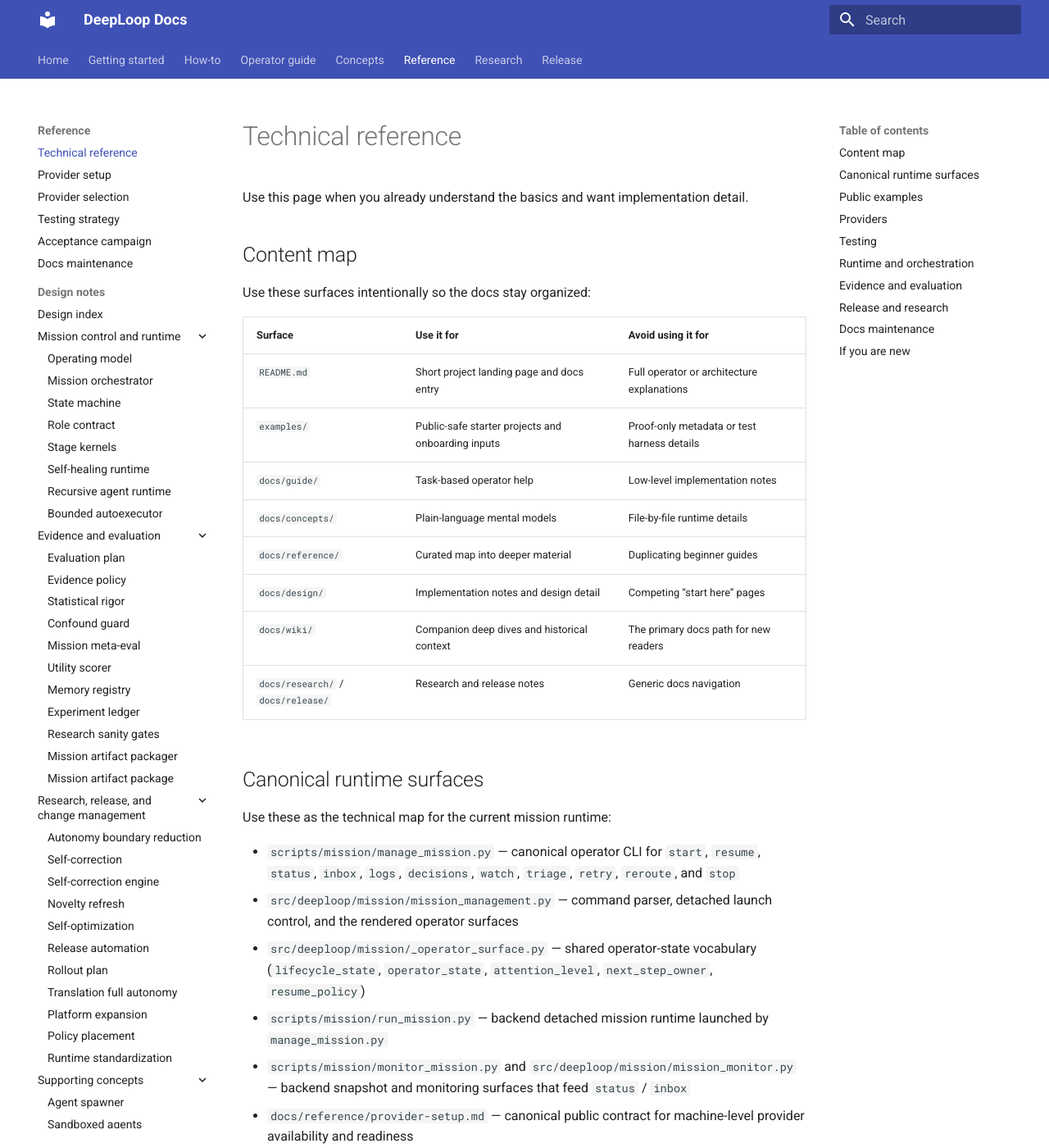
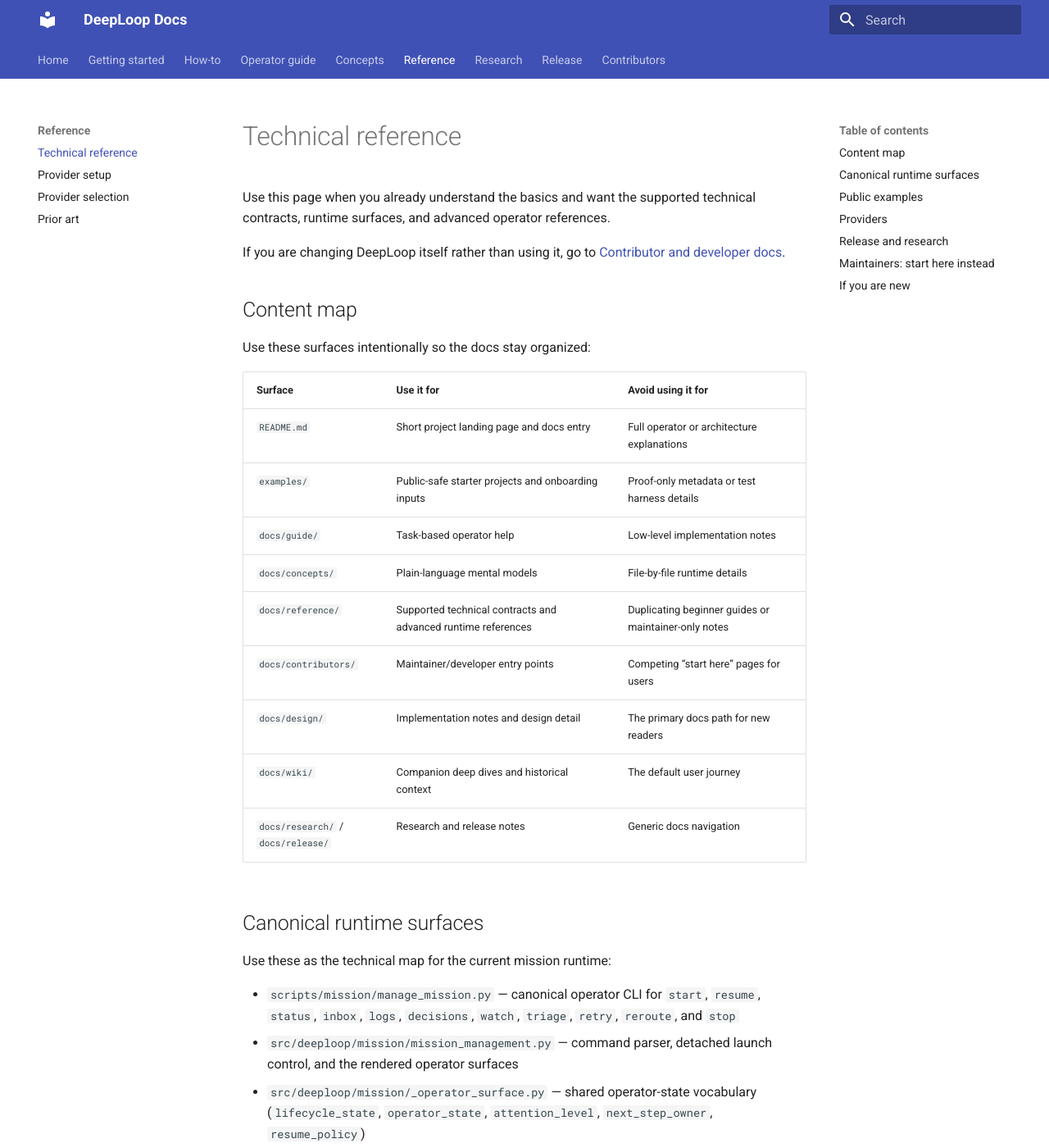
Before and after one commit to MoyYuan/DeepLoop, an MkDocs documentation site: the page built from docs/reference/index.md, in a window 1280 px wide and 1400 px high. Shown: the whole window at 82% size. Built offline with MkDocs 1.6.1 and Material for MkDocs 9.7.7, drawn with Linux system fonts in a browser that asks for light colours; some of the changed text lies outside the part shown.

Commit message:
Harden artifact paths and split contributor docs
Co-authored-by: Copilot <223556219+Copilot@users.noreply.github.com>

```diff
--- /dev/null
+++ b/docs/contributors/index.md
@@ -0,0 +1,39 @@
+# Contributors and developers
+
+This section is the maintainer-facing lane inside the docs site. Use it when
+you are extending DeepLoop, changing runtime behavior, editing contracts, or
+maintaining the documentation itself.
+
+If you are trying to **use** DeepLoop, go back to:
+
+- [Getting started](../getting-started.md)
+- [Mission operations](../guide/operator.md)
+- [Examples](../how-to/examples.md)
+- [Runtime architecture](../concepts/architecture.md)
+
+## What belongs in this lane
+
+- contributor workflow and repo expectations
+- docs maintenance guidance
+- implementation-oriented design notes
+- debugging and historical deep dives
+- testing and acceptance details for repo development
+
+## Start here
+
+1. [Docs maintenance](../reference/docs-maintenance.md) for docs ownership and placement rules
+2. [Testing strategy](../reference/testing-strategy.md) for the validation ladder
+3. [Acceptance campaign](../reference/acceptance-campaign.md) for bounded real-evidence runs
+4. [Technical reference](../reference/index.md) for the supported technical map your changes should preserve
+5. [Design notes](../design/README.md) for implementation detail
+6. [Companion deep dives](../wiki/README.md) for debugging context and historical framing
+
+## Repo-root companion files
+
+Two maintainer-facing files remain at the repo root rather than inside the docs
+site:
+
+- `CONTRIBUTING.md` for contribution posture and pull-request expectations
+- `AGENTS.md` for agent-facing operating rules and repo conventions
+
+Treat this section as the docs-site entry point into that maintainer material.
--- a/docs/reference/index.md
+++ b/docs/reference/index.md
@@ -1,7 +1,10 @@
 # Technical reference
 
-Use this page when you already understand the basics and want implementation
-detail.
+Use this page when you already understand the basics and want the supported
+technical contracts, runtime surfaces, and advanced operator references.
+
+If you are changing DeepLoop itself rather than using it, go to
+[Contributor and developer docs](../contributors/index.md).
 
 ## Content map
 
@@ -13,9 +16,10 @@ Use these surfaces intentionally so the docs stay organized:
 | `examples/` | Public-safe starter projects and onboarding inputs | Proof-only metadata or test harness details |
 | `docs/guide/` | Task-based operator help | Low-level implementation notes |
 | `docs/concepts/` | Plain-language mental models | File-by-file runtime details |
-| `docs/reference/` | Curated map into deeper material | Duplicating beginner guides |
-| `docs/design/` | Implementation notes and design detail | Competing “start here” pages |
-| `docs/wiki/` | Companion deep dives and historical context | The primary docs path for new readers |
+| `docs/reference/` | Supported technical contracts and advanced runtime references | Duplicating beginner guides or maintainer-only notes |
+| `docs/contributors/` | Maintainer/developer entry points | Competing “start here” pages for users |
+| `docs/design/` | Implementation notes and design detail | The primary docs path for new readers |
+| `docs/wiki/` | Companion deep dives and historical context | The default user journey |
 | `docs/research/` / `docs/release/` | Research and release notes | Generic docs navigation |
 
 ## Canonical runtime surfaces
@@ -59,37 +63,6 @@ Use these as the technical map for the current mission runtime:
 - [Provider setup](provider-setup.md)
 - [Provider selection](provider-selection.md)
 
-## Testing
-
-- [Testing strategy](testing-strategy.md)
-- [Acceptance campaign](acceptance-campaign.md)
-
-## Runtime and orchestration
-
-- [Operating model](../design/operating-model.md)
-- [Mission orchestrator](../design/mission-orchestrator.md)
-- [State machine](../design/state-machine.md)
-- [Role contract](../design/role-contract.md)
-- [Stage kernels](../design/stage-kernels.md)
-- [Runtime standardization](../design/runtime-standardization.md)
-- [Self-healing runtime](../design/self-healing-runtime.md)
-- [Recursive agent runtime](../design/recursive-agent-runtime.md)
-- [Bounded autoexecutor](../design/bounded-autoexecutor.md)
-- [Platform expansion](../design/platform-expansion.md)
-
-## Evidence and evaluation
-
-- [Evaluation plan](../design/evaluation-plan.md)
-- [Evidence policy](../design/evidence-policy.md)
-- [Experiment ledger](../design/experiment-ledger.md)
-- [Statistical rigor](../design/statistical-rigor.md)
-- [Confound guard](../design/confound-guard.md)
-- [Research sanity gates](../design/research-sanity-gates.md)
-- [Mission meta-eval](../design/mission-meta-eval.md)
-- [Utility scorer](../design/utility-scorer.md)
-- [Memory registry](../design/memory-registry.md)
-- [Mission artifact package](../design/mission-artifact-package.md)
-
 ## Release and research
 
 - [Research notes](../research/README.md)
@@ -102,13 +75,19 @@ Use these as the technical map for the current mission runtime:
 - [Multi-substrate proof](../release/multi-substrate-proof.md)
 - [Plain-folder starter](../how-to/plain-folder-starter.md)
 - [Prior art](../prior-art/ralph-vs-autoresearch.md)
-- [Release automation](../design/release-automation.md)
-- [Autonomy boundary reduction](../design/autonomy-boundary-reduction.md)
-- [Rollout plan](../design/rollout-plan.md)
 
-## Docs maintenance
+## Maintainers: start here instead
 
+If you are debugging runtime behavior, changing contracts, or maintaining the
+repo, use the contributor lane below before diving into lower-level design
+material from user-facing pages.
+
+- [Contributor and developer docs](../contributors/index.md)
+- [Testing strategy](testing-strategy.md)
+- [Acceptance campaign](acceptance-campaign.md)
 - [Docs maintenance](docs-maintenance.md)
+- [Design notes](../design/README.md)
+- [Companion deep dives](../wiki/README.md)
 
 ## If you are new
 
--- a/mkdocs.yml
+++ b/mkdocs.yml
@@ -1,5 +1,5 @@
 site_name: DeepLoop Docs
-site_description: DeepLoop documentation for operators, contributors, and readers
+site_description: DeepLoop documentation for users and operators, with separate contributor notes
 docs_dir: docs
 theme:
   name: material
@@ -27,9 +27,21 @@ nav:
       - Technical reference: reference/index.md
       - Provider setup: reference/provider-setup.md
       - Provider selection: reference/provider-selection.md
+      - Prior art: prior-art/ralph-vs-autoresearch.md
+  - Research: research/README.md
+  - Release:
+      - Release posture: release/README.md
+      - Release maintenance: release/release-maintenance.md
+      - Public autonomy roadmap: release/public-autonomy-roadmap.md
+      - Public alpha foundations: release/public-alpha-foundations.md
+      - Portable bootstrap: release/portable-bootstrap.md
+      - Autonomy governance: release/autonomy-governance.md
+      - Multi-substrate proof: release/multi-substrate-proof.md
+  - Contributors:
+      - Contributor and developer docs: contributors/index.md
+      - Docs maintenance: reference/docs-maintenance.md
       - Testing strategy: reference/testing-strategy.md
       - Acceptance campaign: reference/acceptance-campaign.md
-      - Docs maintenance: reference/docs-maintenance.md
       - Design notes:
           - Design index: design/README.md
           - Mission control and runtime:
@@ -76,16 +88,6 @@ nav:
           - Mission operator deep dive: wiki/mission-ops.md
           - Runtime architecture deep dive: wiki/runtime-architecture.md
           - Research and release deep dive: wiki/research-and-release.md
-      - Prior art: prior-art/ralph-vs-autoresearch.md
-  - Research: research/README.md
-  - Release:
-      - Release posture: release/README.md
-      - Release maintenance: release/release-maintenance.md
-      - Public autonomy roadmap: release/public-autonomy-roadmap.md
-      - Public alpha foundations: release/public-alpha-foundations.md
-      - Portable bootstrap: release/portable-bootstrap.md
-      - Autonomy governance: release/autonomy-governance.md
-      - Multi-substrate proof: release/multi-substrate-proof.md
 markdown_extensions:
   - admonition
   - attr_list
```
Also changed, not shown: README.md (+6 -0 lines), docs/design/README.md (+5 -4 lines), docs/index.md (+7 -3 lines), docs/reference/docs-maintenance.md (+5 -3 lines), docs/wiki/README.md (+6 -5 lines), 7 other files.
